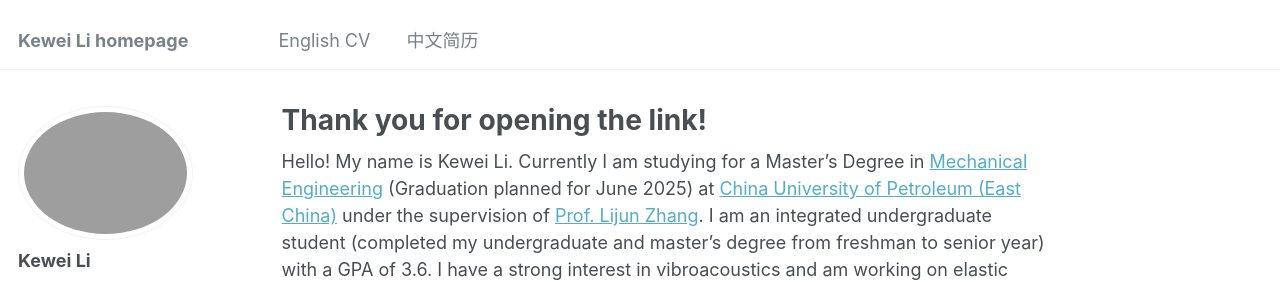
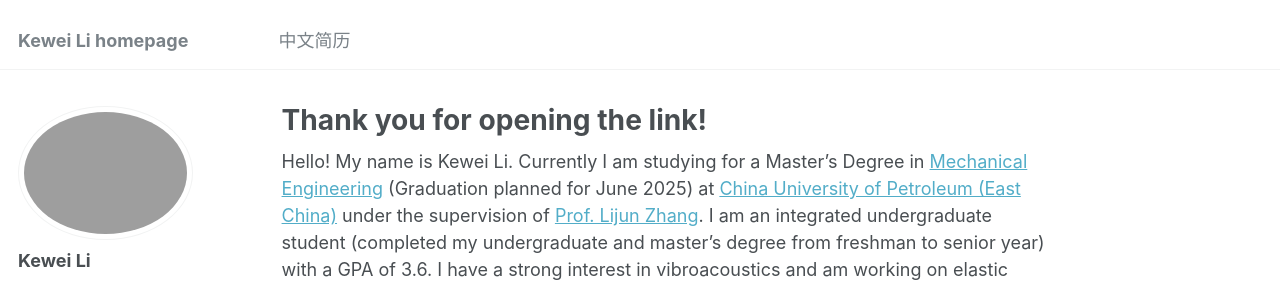
Before and after one commit to TheHangedManC/TheHangedManC-thehangedmanc.github.io, a Jekyll site: the page built from _pages/about.md, in a window 1280 px wide. Shown: the top 282 px of the page. Built offline with Jekyll 4.4.1, drawn with Linux system fonts in a browser that asks for light colours; some web fonts are replaced.

Commit message:
Update navigation.yml

```diff
--- a/_data/navigation.yml
+++ b/_data/navigation.yml
@@ -1,7 +1,5 @@
 # main links links
 main:
-  - title: "English CV"
-    url: /ecv/
 
   - title: "中文简历"
     url: /zcv/
```
